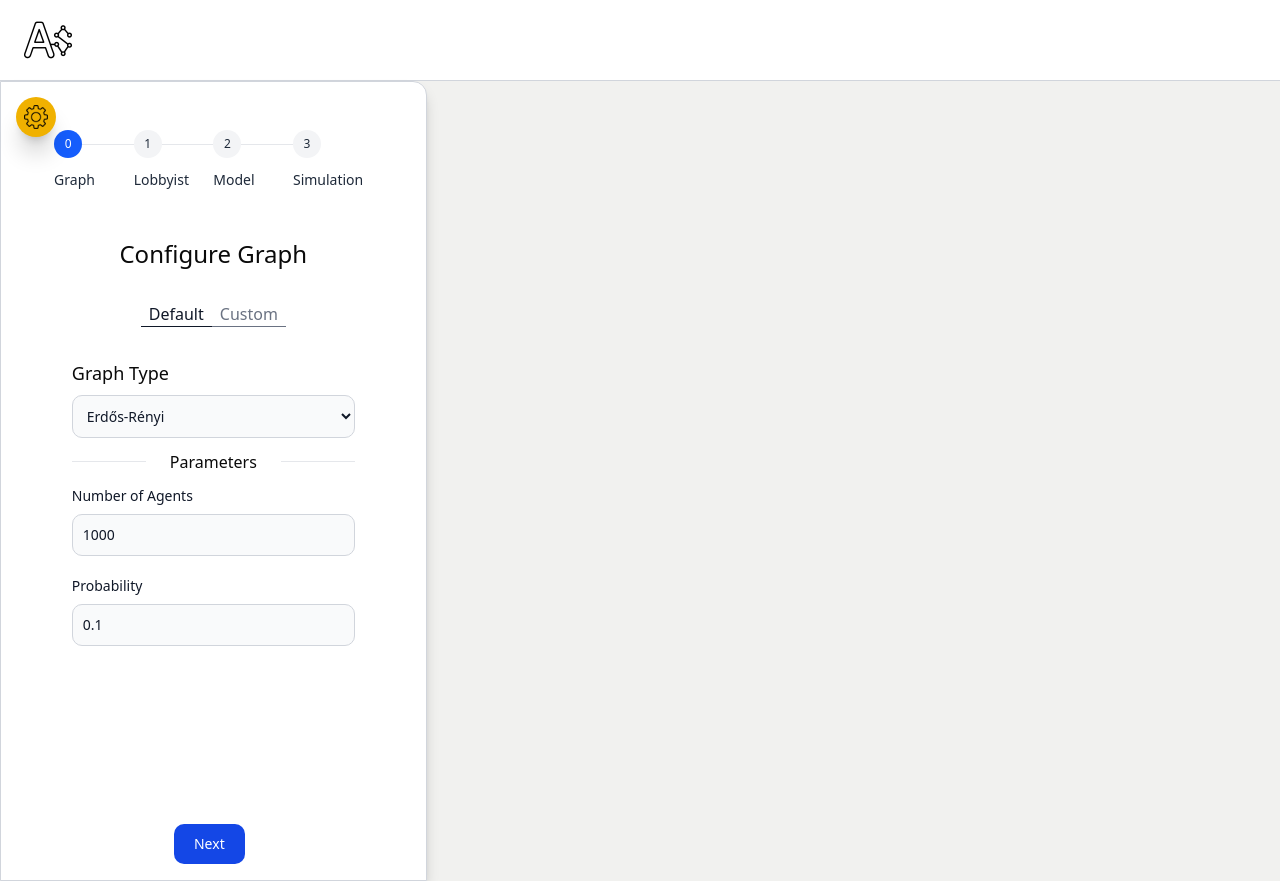
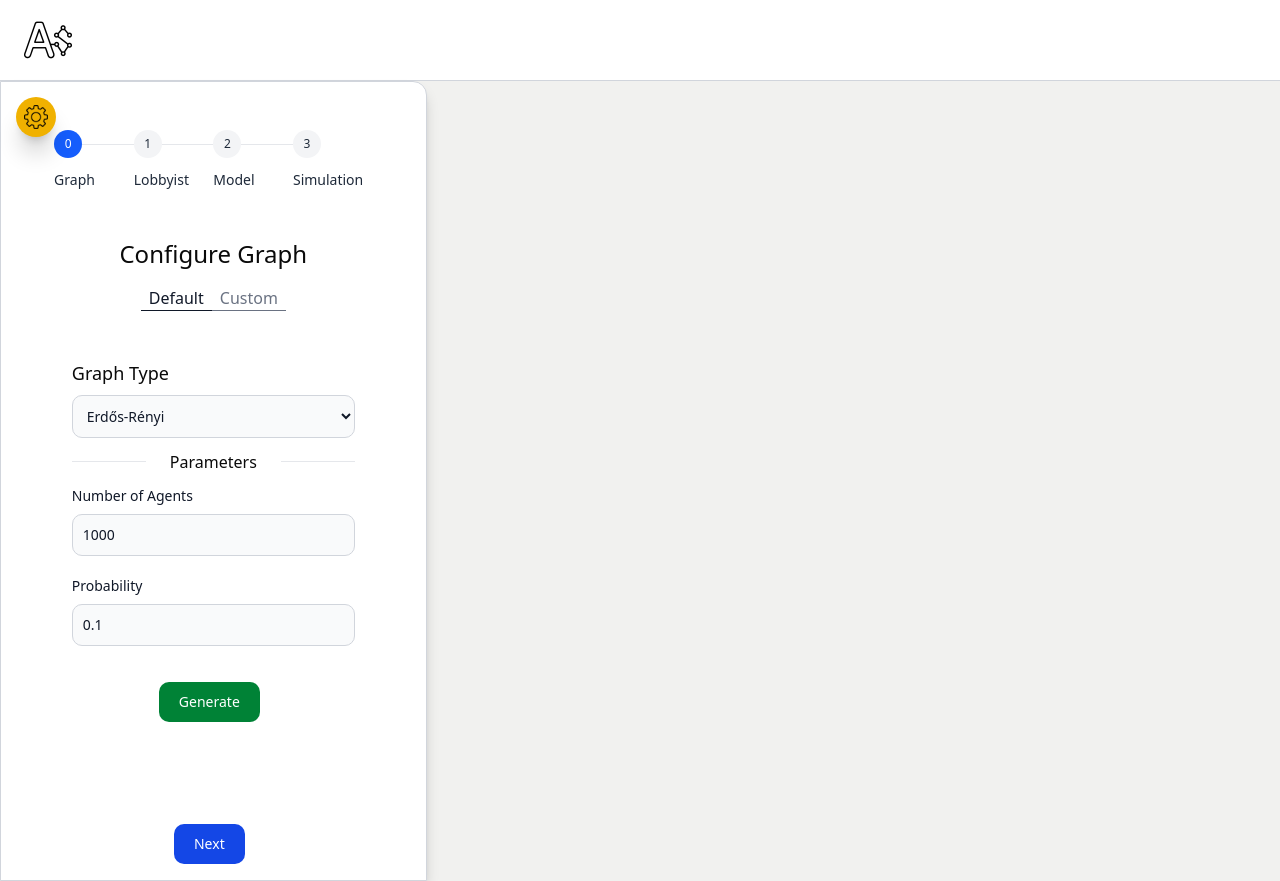
Before and after one commit to ALMONDO-Project/ALMONDO-WebInterface, a React (Vite) app in the folder almondo-web-app/: page / in a window 1280 px wide. Both pictures are taken after a click on the button 36 px from the left and 117 px from the top of the page. Built offline with nearby package versions, Linux system fonts and the light colour scheme.

Commit message:
Added request for generating graphs

```diff
--- a/almondo-web-app/src/modules/configurator/components/Configurator.tsx
+++ b/almondo-web-app/src/modules/configurator/components/Configurator.tsx
@@ -1,5 +1,5 @@
 import { useSteps } from "../hooks/useSteps";
-import GraphForm from "./forms/GraphForm";
+import GraphsSelector from "./forms/GraphsSelector";
 import LobbyistForm from "./forms/LobbyistForm";
 import ModelForm from "./forms/ModelForm";
 import SimulationForm from "./forms/SimulationForm";
@@ -12,7 +12,7 @@ const Configurator = () => {
   const getCurrentForm = () => {
     switch (currentStep) {
       case 0:
-        return <GraphForm />;
+        return <GraphsSelector />;
       case 1:
         return <LobbyistForm />;
       case 2:
--- a/almondo-web-app/src/modules/configurator/components/forms/GraphForm.tsx
+++ b/almondo-web-app/src/modules/configurator/components/forms/GraphsSelector.tsx
@@ -2,7 +2,7 @@ import ContentSelector from "../navigation/ContentSelector";
 import CustomGraphForm from "./contents/CustomGraphForm";
 import DefaultGraphForm from "./contents/DefaultGraphForm";
 
-const GraphForm = () => {
+const GraphsSelector = () => {
   const graphContent = new Map([
     ["Default", <DefaultGraphForm />],
     ["Custom", <CustomGraphForm />],
@@ -11,11 +11,9 @@ const GraphForm = () => {
   return (
     <div className="flex flex-col items-center h-3/4 mt-8">
       <h1 className="font-medium text-2xl">Configure Graph</h1>
-      <form className="w-2/3 mt-4">
-        <ContentSelector contentMap={graphContent} />
-      </form>
+      <ContentSelector contentMap={graphContent} />
     </div>
   );
 };
 
-export default GraphForm;
+export default GraphsSelector;
--- a/almondo-web-app/src/modules/configurator/components/forms/contents/CustomGraphForm.tsx
+++ b/almondo-web-app/src/modules/configurator/components/forms/contents/CustomGraphForm.tsx
@@ -7,7 +7,7 @@ const CustomGraphForm = () => {
     setFormat(e.target.value);
   };
   return (
-    <>
+    <form className="w-2/3 mt-4">
       <label htmlFor="upload-format" className="block mb-2 text-lg font-medium">
         Upload Format
       </label>
@@ -30,7 +30,7 @@ const CustomGraphForm = () => {
             file:py-3 file:px-4
             cursor-pointer"
       />
-    </>
+    </form>
   );
 };
 
--- a/almondo-web-app/src/modules/configurator/components/forms/contents/DefaultGraphForm.tsx
+++ b/almondo-web-app/src/modules/configurator/components/forms/contents/DefaultGraphForm.tsx
@@ -1,8 +1,9 @@
 import { useState } from "react";
-import DefaultGraphParams from "../parameters/DefaultGraphParams";
+import { useParametersState } from "../../../hooks/useParametersState";
 
 const DefaultGraphForm = () => {
   const [graphType, setGraphType] = useState("Erdős-Rényi");
+  const { parameters, handleParameterChange, handleSubmit } = useParametersState(graphType);
 
   const handleGraphTypeSelection = (
     e: React.ChangeEvent<HTMLSelectElement>
@@ -11,7 +12,7 @@ const DefaultGraphForm = () => {
   };
 
   return (
-    <>
+    <form className="w-2/3 mt-4" onSubmit={(e) => handleSubmit(e)}>
       <label htmlFor="graph-types" className="block mb-2 text-lg font-medium">
         Graph Type
       </label>
@@ -28,8 +29,48 @@ const DefaultGraphForm = () => {
       <div className="py-3 flex items-center text-base before:flex-1 before:border-t before:border-gray-200 before:me-6 after:flex-1 after:border-t after:border-gray-200 after:ms-6 dark:text-white dark:before:border-neutral-600 dark:after:border-neutral-600">
         Parameters
       </div>
-      <DefaultGraphParams graphType={graphType} />
-    </>
+      {parameters.getParams().map((parameter) => (
+        <div key={parameter.label} className="mb-5">
+          <label className="block mb-2 text-sm font-medium text-gray-900">
+            {parameter.label}
+          </label>
+          <input
+            className={`bg-gray-50 border ${
+              parameter.isValid() ? "border-gray-300" : "border-red-500"
+            } text-gray-900 text-sm rounded-lg block w-full p-2.5`}
+            type="number"
+            step={parameter.label === "Probability" || parameter.label === "Rewiring Probability" ? 0.1 : 1}
+            value={parameter.value}
+            onChange={(e) =>
+              handleParameterChange(
+                String(parameter.label),
+                Number(e.target.value)
+              )
+            }
+          />
+          {!parameter.isValid() && (
+            <p className="text-sm text-red-600 mt-2">
+              {parameter.label === "Number of Agents"
+                ? "Agents number should be in the range [100, 10000]"
+                : parameter.label === "K-Neighbors"
+                ? "k should be even (k >=2) and k<<N"
+                : parameter.label === "Edges to Attach"
+                ? "edges to attach should be in the range [1, N - 1]"
+                : "probability should be in the range [0, 1]"}
+            </p>
+          )}
+        </div>
+      ))}
+      <div className="flex justify-center">
+        <button
+          type="submit"
+          disabled={!parameters.areParamsValid()}
+          className="focus:outline-none text-white bg-green-700 hover:bg-green-800 focus:ring-4 focus:ring-green-300 font-medium rounded-lg text-sm px-5 py-2.5 me-2 mb-2 mt-4"
+        >
+          Generate
+        </button>
+      </div>
+    </form>
   );
 };
 
--- a/almondo-web-app/src/modules/configurator/components/navigation/ContentSelector.tsx
+++ b/almondo-web-app/src/modules/configurator/components/navigation/ContentSelector.tsx
@@ -35,7 +35,7 @@ const ContentSelector = ({
           </div>
         ))}
       </ul>
-      <div className="mt-8">{activeContent.component}</div>
+      <div className="mt-8 flex justify-center">{activeContent.component}</div>
     </div>
   );
 };
--- a/almondo-web-app/src/modules/configurator/hooks/useParametersState.ts
+++ b/almondo-web-app/src/modules/configurator/hooks/useParametersState.ts
@@ -1,21 +1,54 @@
-import { useState, useEffect } from "react"
-import { getDefaultParamsByGraphType } from "../logic/graphParamsEvaluator"
+import { useState, useEffect, type FormEvent } from "react";
+import {
+  getDefaultParamsByGraphType,
+  graphToFormParameters,
+  graphTypeNameFormatter
+} from "../logic/graphParamsEvaluator";
 
 export const useParametersState = (graphType: string) => {
-    const [parameters, setParameters] = useState(() => getDefaultParamsByGraphType(graphType)!);
-    const [updateToggle, setUpdateToggle] = useState(false);
+  const [parameters, setParameters] = useState(
+    () => getDefaultParamsByGraphType(graphType)!
+  );
 
   useEffect(() => {
     setParameters(() => getDefaultParamsByGraphType(graphType)!);
   }, [graphType]);
 
   const handleParameterChange = (paramLabel: string, newValue: number) => {
-        parameters.updateParam(paramLabel, newValue);
-        setUpdateToggle(!updateToggle);
+    setParameters(parameters.updateParam(paramLabel, newValue));
+  };
+
+  const handleSubmit = async (e: FormEvent<HTMLFormElement>) => {
+    e.preventDefault();
+
+    const formData = new FormData();
+    formData.append("graphType", graphTypeNameFormatter(graphType));
+    parameters
+      .getParams()
+      .forEach((param) =>
+        formData.append(
+          graphToFormParameters(graphType, param.label),
+          String(param.value)
+        )
+      );
+
+    const response = await fetch("http://127.0.0.1:5000/generate-graph", {
+        method: "POST",
+        body: formData,
+    })
+
+    if(response.ok) {
+        console.log("Request executed successfully.");
+        const data = await response.json();
+        console.log(data);
+    } else {
+        console.log(response);
     }
+  };
 
   return {
     parameters,
-        handleParameterChange
-    }
-}
+    handleParameterChange,
+    handleSubmit
+  };
+};
--- a/almondo-web-app/src/modules/configurator/logic/graphParamsEvaluator.ts
+++ b/almondo-web-app/src/modules/configurator/logic/graphParamsEvaluator.ts
@@ -13,3 +13,35 @@ const defaultParameters = new Map([
 export const getDefaultParamsByGraphType = (type: string) => {
   return defaultParameters.get(type);
 };
+
+export const graphToFormParameters = (graphType: string, paramLabel: string): string => {
+  switch(paramLabel) {
+    case "Number of Agents":
+      return graphType === "Complete graph" ? "n" : "nodes"
+    case "Probability":
+      return "prob";
+    case "Rewiring Probability":
+      return "rewiring_prob";
+    case "K-Neighbors":
+      return "k_neighbors";
+    case "Edges to Attach":
+      return "m";
+    default:
+      throw new Error("Error transforming form parameter");
+  }
+}
+
+export const graphTypeNameFormatter = (graphType: string): string => {
+  switch(graphType) {
+    case "Erdős-Rényi":
+      return "erdos_renyi";
+    case "Watts-Strogatz":
+      return "watts_strogatz";
+    case "Barabási-Albert":
+      return "barabasi_albert";
+    case "Complete graph":
+      return "complete_graph";
+    default:
+      throw new Error("Error on graph type formatting.");
+  }
+}
--- a/almondo-web-app/src/modules/configurator/model/BAGraphParams.ts
+++ b/almondo-web-app/src/modules/configurator/model/BAGraphParams.ts
@@ -14,7 +14,16 @@ export default class BAGraphParams extends CompleteGraphParams {
   }
 
   updateParam(label: string, newValue: number) {
-    const parameter = this.getParams().find((param) => param.label === label)!;
+    const updatedParams = new BAGraphParams(
+      super
+        .getParams()
+        .find((param) => param.label === "Number of Agents")!.value,
+      this._edges.value
+    );
+
+    const parameter = updatedParams
+      .getParams()
+      .find((param) => param.label === label)!;
     let validatorFunction;
     switch (parameter.label) {
       case "Number of Agents":
@@ -26,13 +35,16 @@ export default class BAGraphParams extends CompleteGraphParams {
           newValue <=
             super
               .getParams()
-              .find((param) => param.label === "Number of Agents")!.value - 1;
+              .find((param) => param.label === "Number of Agents")!.value -
+              1;
         break;
       default:
         throw new Error(`No such param: ${label}`);
     }
     parameter.value = newValue;
     parameter.validatorFun = validatorFunction;
+
+    return updatedParams;
   }
 
   getParams(): GraphParam[] {
--- a/almondo-web-app/src/modules/configurator/model/CompleteGraphParams.ts
+++ b/almondo-web-app/src/modules/configurator/model/CompleteGraphParams.ts
@@ -12,9 +12,22 @@ export default class CompleteGraphParams {
   }
 
   updateParam(label: string, newValue: number) {
-    const parameter = this.getParams().find(param => param.label === label)!;
+    const updatedParams = new CompleteGraphParams(this._numOfAgents.value);
+
+    const parameter = updatedParams
+      .getParams()
+      .find((param) => param.label === label)!;
     parameter.value = newValue;
     parameter.validatorFun = () => newValue >= 100 && newValue <= 10000;
+
+    return updatedParams;
+  }
+
+  areParamsValid() {
+    const allParams = this.getParams();
+    return (
+      allParams.filter((param) => param.isValid()).length === allParams.length
+    );
   }
 
   getParams() {
--- a/almondo-web-app/src/modules/configurator/model/ERGraphParams.ts
+++ b/almondo-web-app/src/modules/configurator/model/ERGraphParams.ts
@@ -14,7 +14,16 @@ export default class ERGraphParams extends CompleteGraphParams {
   }
 
   updateParam(label: string, newValue: number) {
-    const parameter = this.getParams().find((param) => param.label === label)!;
+    const updatedParams = new ERGraphParams(
+      super
+        .getParams()
+        .find((param) => param.label === "Number of Agents")!.value,
+      this._probability.value
+    );
+
+    const parameter = updatedParams
+      .getParams()
+      .find((param) => param.label === label)!;
     let validatorFunction;
     switch (parameter.label) {
       case "Number of Agents":
@@ -28,6 +37,8 @@ export default class ERGraphParams extends CompleteGraphParams {
     }
     parameter.value = newValue;
     parameter.validatorFun = validatorFunction;
+
+    return updatedParams;
   }
 
   getParams(): GraphParam[] {
--- a/almondo-web-app/src/modules/configurator/model/WSGraphParams.ts
+++ b/almondo-web-app/src/modules/configurator/model/WSGraphParams.ts
@@ -23,7 +23,16 @@ export default class WSGraphParams extends CompleteGraphParams {
   }
 
   updateParam(label: string, newValue: number) {
-    const parameter = this.getParams().find((param) => param.label === label)!;
+    const updatedParams = new WSGraphParams(
+      super
+        .getParams()
+        .find((param) => param.label === "Number of Agents")!.value,
+      this._probability.value,
+      this._kNeighbors.value
+    );
+    const parameter = updatedParams
+      .getParams()
+      .find((param) => param.label === label)!;
     let validatorFunction;
     switch (parameter.label) {
       case "Number of Agents":
@@ -47,6 +56,8 @@ export default class WSGraphParams extends CompleteGraphParams {
     }
     parameter.value = newValue;
     parameter.validatorFun = validatorFunction;
+
+    return updatedParams;
   }
 
   getParams(): GraphParam[] {
```
Also changed, not shown: almondo-web-app/src/modules/configurator/components/forms/parameters/DefaultGraphParams.tsx (deleted, +0 -42 lines). Lines whose indentation alone changed are shown as unchanged.
